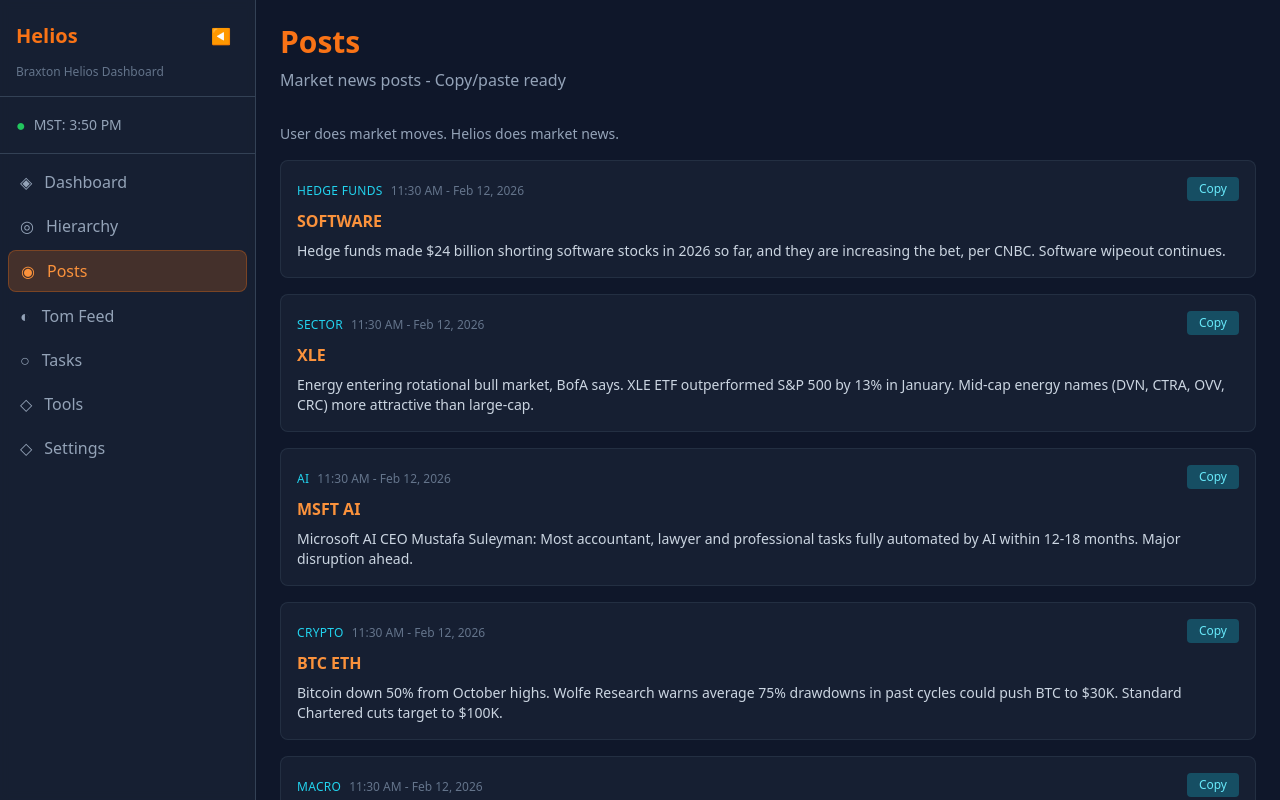
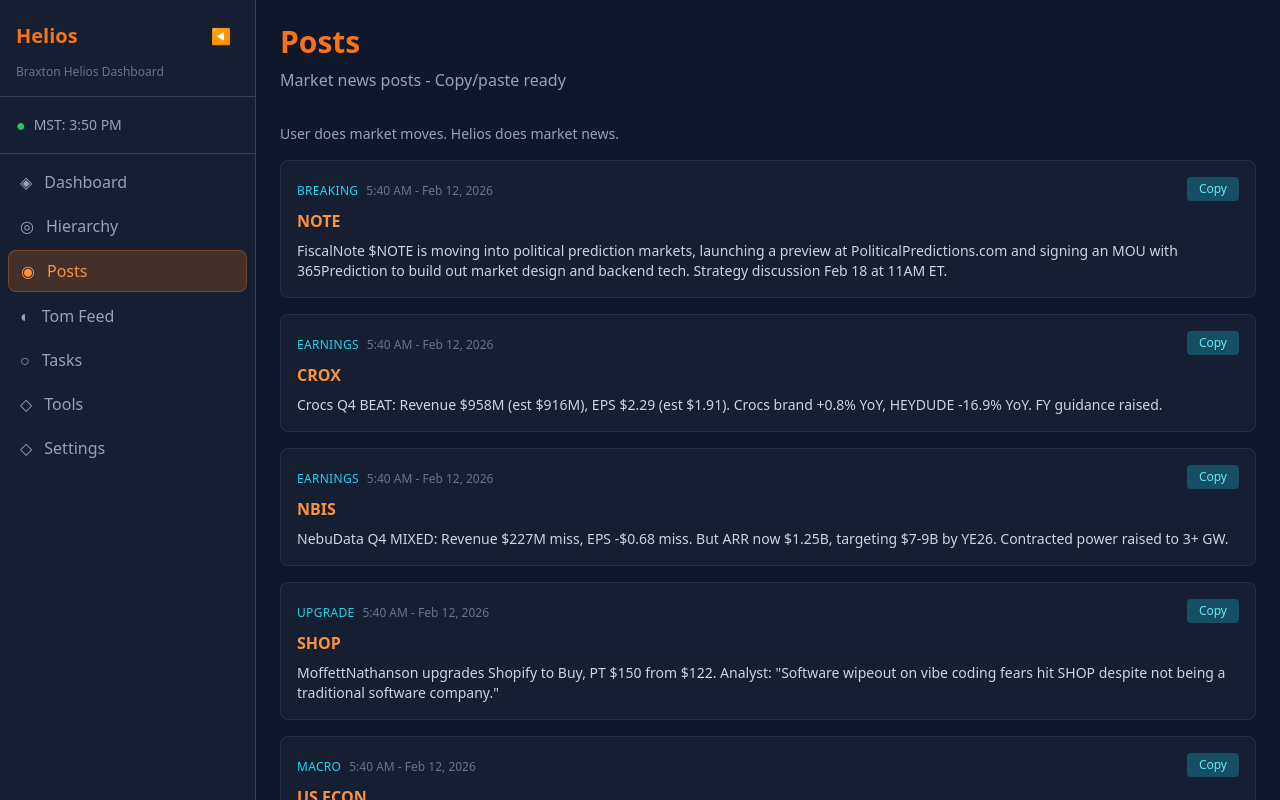
Before and after one commit to AAN2793/helios-dashboard, a Next.js app: page /posts in a window 1280 px wide. Shown: the top 800 px of the page. Built offline with nearby package versions, Linux system fonts and the light colour scheme.

Commit message:
Revert to morning posts - Feb 12 5:40 AM

```diff
--- a/pages/posts.js
+++ b/pages/posts.js
@@ -7,40 +7,34 @@
 
   const posts = [
     {
-      time: '11:30 AM - Feb 12, 2026',
-      category: 'HEDGE FUNDS',
-      tickers: 'SOFTWARE',
-      content: 'Hedge funds made $24 billion shorting software stocks in 2026 so far, and they are increasing the bet, per CNBC. Software wipeout continues.'
+      time: '5:40 AM - Feb 12, 2026',
+      category: 'BREAKING',
+      tickers: 'NOTE',
+      content: 'FiscalNote $NOTE is moving into political prediction markets, launching a preview at PoliticalPredictions.com and signing an MOU with 365Prediction to build out market design and backend tech. Strategy discussion Feb 18 at 11AM ET.'
     },
     {
-      time: '11:30 AM - Feb 12, 2026',
-      category: 'SECTOR',
-      tickers: 'XLE',
-      content: 'Energy entering rotational bull market, BofA says. XLE ETF outperformed S&P 500 by 13% in January. Mid-cap energy names (DVN, CTRA, OVV, CRC) more attractive than large-cap.'
+      time: '5:40 AM - Feb 12, 2026',
+      category: 'EARNINGS',
+      tickers: 'CROX',
+      content: 'Crocs Q4 BEAT: Revenue $958M (est $916M), EPS $2.29 (est $1.91). Crocs brand +0.8% YoY, HEYDUDE -16.9% YoY. FY guidance raised.'
     },
     {
-      time: '11:30 AM - Feb 12, 2026',
-      category: 'AI',
-      tickers: 'MSFT AI',
-      content: 'Microsoft AI CEO Mustafa Suleyman: Most accountant, lawyer and professional tasks fully automated by AI within 12-18 months. Major disruption ahead.'
+      time: '5:40 AM - Feb 12, 2026',
+      category: 'EARNINGS',
+      tickers: 'NBIS',
+      content: 'NebuData Q4 MIXED: Revenue $227M miss, EPS -$0.68 miss. But ARR now $1.25B, targeting $7-9B by YE26. Contracted power raised to 3+ GW.'
     },
     {
-      time: '11:30 AM - Feb 12, 2026',
-      category: 'CRYPTO',
-      tickers: 'BTC ETH',
-      content: 'Bitcoin down 50% from October highs. Wolfe Research warns average 75% drawdowns in past cycles could push BTC to $30K. Standard Chartered cuts target to $100K.'
+      time: '5:40 AM - Feb 12, 2026',
+      category: 'UPGRADE',
+      tickers: 'SHOP',
+      content: 'MoffettNathanson upgrades Shopify to Buy, PT $150 from $122. Analyst: "Software wipeout on vibe coding fears hit SHOP despite not being a traditional software company."'
     },
     {
-      time: '11:30 AM - Feb 12, 2026',
+      time: '5:40 AM - Feb 12, 2026',
       category: 'MACRO',
-      tickers: 'HOUSING',
-      content: 'US Existing Home Sales -8.4% to 3.91M rate (est 4.15M). Median home price +0.9% YoY to $396,800. Housing market continues to slow.'
-    },
-    {
-      time: '11:30 AM - Feb 12, 2026',
-      category: 'AUTONOMOUS',
-      tickers: 'GOOGL WAYMO',
-      content: 'Waymo targets 1 million weekly rides by 2026, up from 400K now. Planning 20+ city expansions this year. International launch in London, Tokyo next.'
+      tickers: 'US ECON',
+      content: '26% of the 7.5 million unemployed Americans have been searching for work for more than 6 months, per Financial Times via @unusual_whales.'
     },
   ]
 
```
